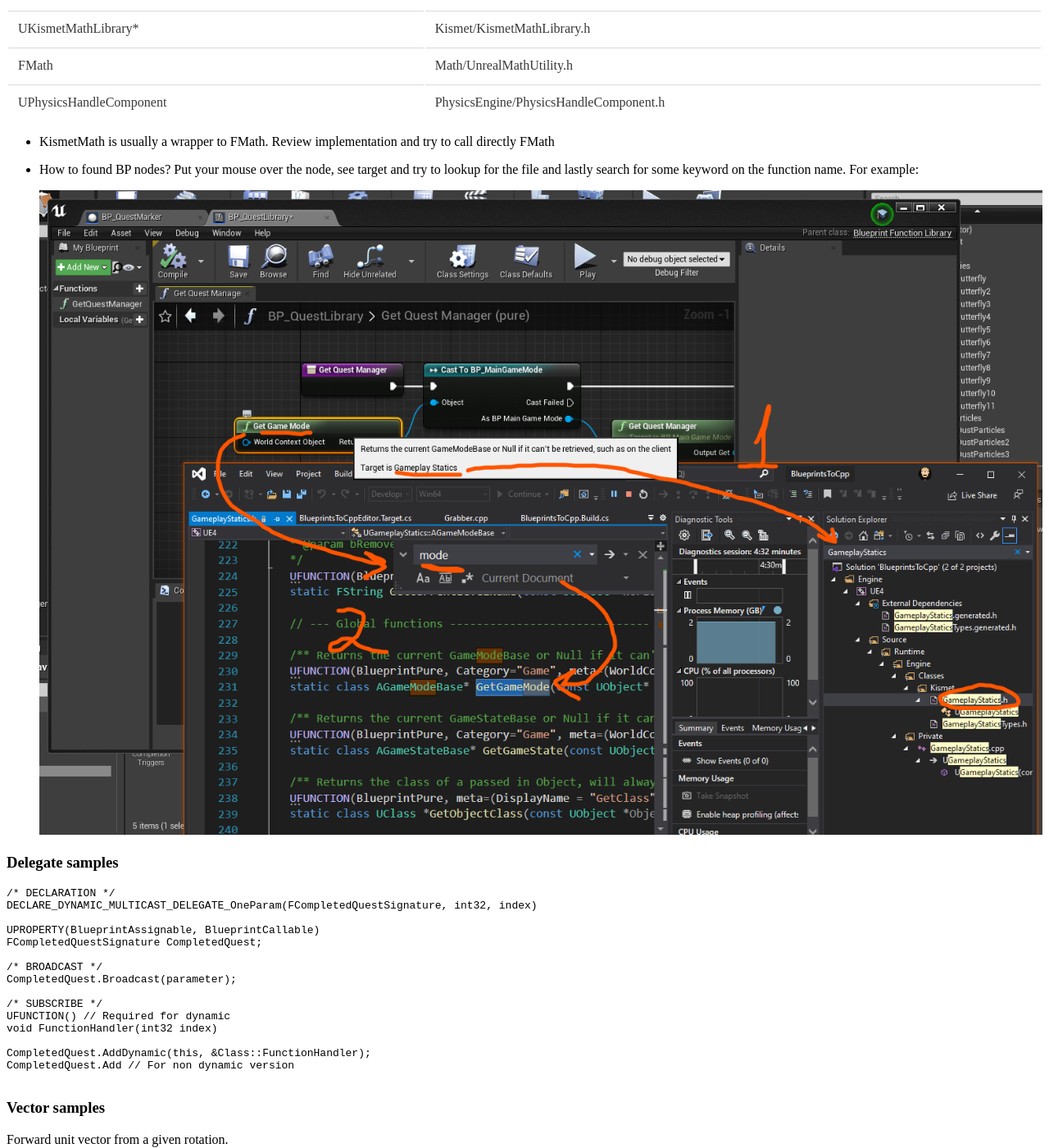
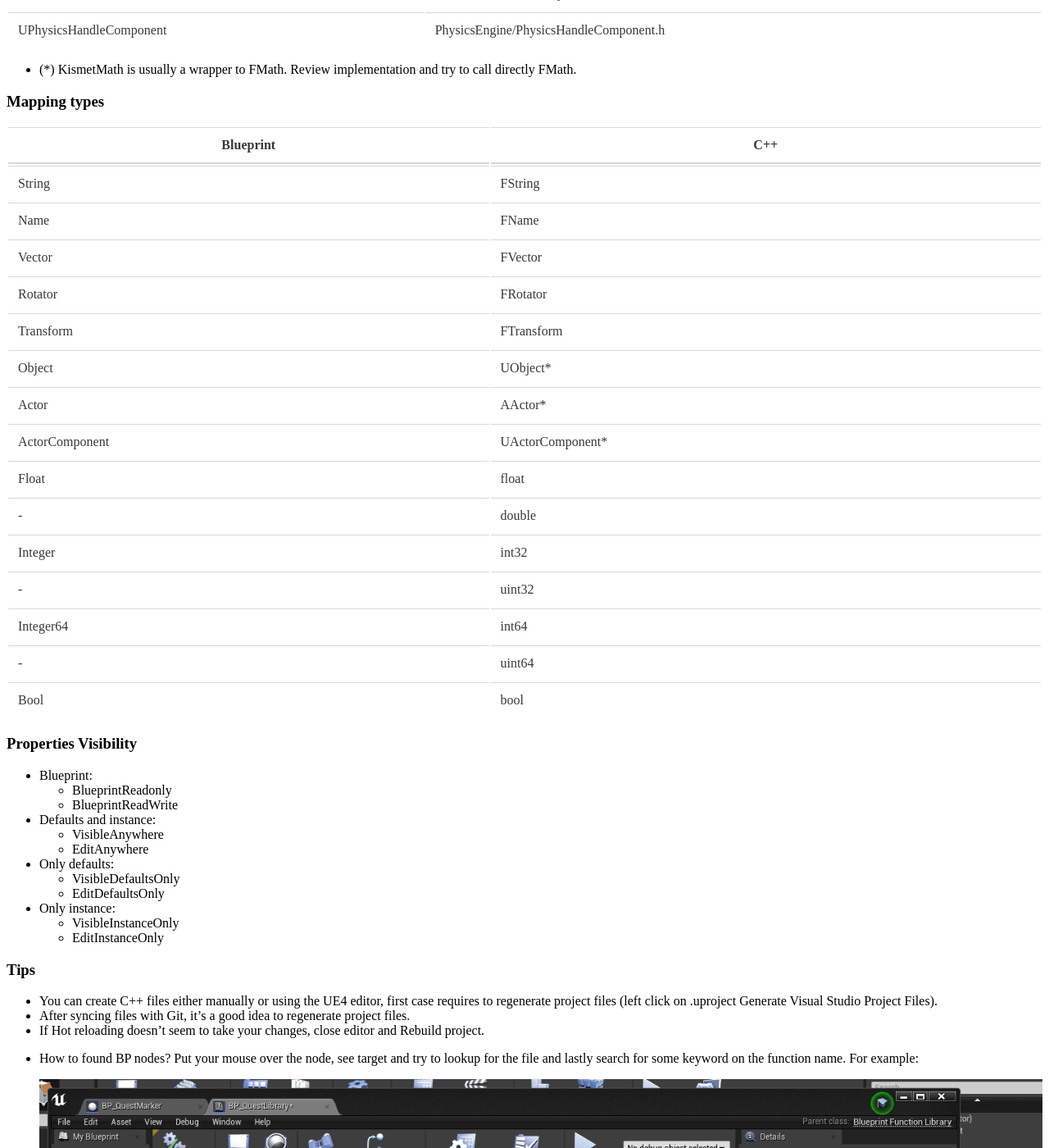
Before and after one commit to equilaterus/wikilaterus, a Jekyll site: the page built from wiki/Videogames-UE4-Development.md, in a window 1280 px wide and 1400 px high, scrolled down 1061 px. Shown: the whole window at 82% size. Built offline with Jekyll 4.4.1, drawn with Linux system fonts in a browser that asks for light colours; nearby versions of some CDN libraries; a style sheet for code colours, icons or effects is not loaded; some of the changed text lies outside the part shown.

Commit message:
Updated programming docs
Co-Authored-By: Juan Felipe Cañizares Corrales <pipecaniza@outlook.com>
Co-Authored-By: Edwin Osorio <30908546+edwin1106@users.noreply.github.com>

````diff
--- a/wiki/Videogames-UE4-Development.md
+++ b/wiki/Videogames-UE4-Development.md
@@ -39,10 +35,60 @@
 |FMath                |Math/UnrealMathUtility.h    |
 |UPhysicsHandleComponent | PhysicsEngine/PhysicsHandleComponent.h |
 
-* KismetMath is usually a wrapper to FMath. Review implementation and try to call directly FMath
+* (*) KismetMath is usually a wrapper to FMath. Review implementation and try to call directly FMath.
+
+### Mapping types
+
+|Blueprint            | C++                        |
+|---------------------|----------------------------|
+|String               |FString                     |
+|Name                 |FName                       |
+|Vector               |FVector                     |
+|Rotator              |FRotator                    |
+|Transform            |FTransform                  |
+|Object               |UObject*                    |
+|Actor                |AActor*                     |
+|ActorComponent       |UActorComponent*            |
+|Float                |float                       |
+|-                    |double                      |
+|Integer              |int32                       |
+|-                    |uint32                      |
+|Integer64            |int64                       |
+|-                    |uint64                      |
+|Bool                 |bool                        |
+
+### Properties Visibility
+
+* Blueprint:
+  * BlueprintReadonly
+  * BlueprintReadWrite
+* Defaults and instance:
+  * VisibleAnywhere
+  * EditAnywhere
+* Only defaults:
+  * VisibleDefaultsOnly
+  * EditDefaultsOnly
+* Only instance:
+  * VisibleInstanceOnly
+  * EditInstanceOnly
+
+
+### Tips
+
+* You can create C++ files either manually or using the UE4 editor, first case requires to regenerate project files (left click on .uproject Generate Visual Studio Project Files).
+* After syncing files with Git, it's a good idea to regenerate project files.
+* If Hot reloading doesn't seem to take your changes, close editor and Rebuild project.
 * How to found BP nodes? Put your mouse over the node, see target and try to lookup for the file and lastly search for some keyword on the function name. For example:
 
   ![UE4 find Blueprint nodes on C++](https://equilaterus.github.io/wikilaterus/assets/img/ue4/search-blueprint-code-cpp.png)
+
+### Useful tools
+
+* Recommended IDE: [Rider for UE4](https://www.jetbrains.com/es-es/lp/rider-unreal/).
+* Recommended Git App: [Github Desktop](https://desktop.github.com/).
+* Recommended free Repos with Git LFS: [Azure Repos](https://azure.microsoft.com/en-us/services/devops/repos/)
+
+To clone your Azure repos with Github Desktop follow [this guide](https://github.com/desktop/desktop/blob/development/docs/integrations/azure-devops.md).
 
 ### Delegate samples
 
@@ -104,6 +150,34 @@
         // Handle hit!
 }
 ```
+
+### Anim notifiers C++
+
+```cpp
+ UCLASS()
+ class YOURPROJECT_API UAnimNotify_Name : public UAnimNotify
+ {
+     GENERATED_BODY()
+
+ protected:
+
+     virtual void Notify(USkeletalMeshComponent* MeshComp, UAnimSequenceBase* Animation) override;
+ };
+
+ void UAnimNotify_Name::Notify(USkeletalMeshComponent* MeshComp, UAnimSequenceBase* Animation)
+ {
+     Super::Notify(MeshComp, Animation);
+
+     // YOUR CODE GOES HERE
+ }
+```
+
+[More info](https://dawnarc.com/2016/10/ue4animation-notifications-animnotify/).
+
+## UE4 Plugins
+
+* [Sample project](https://github.com/ue4plugins/TextAsset)
+* [Crash course](https://learn.unrealengine.com/course/2436528)
 
 ## UE4 Animation
 
````
Also changed, not shown: other parts of wiki/Videogames-UE4-Development.md (+3 -7 lines).
